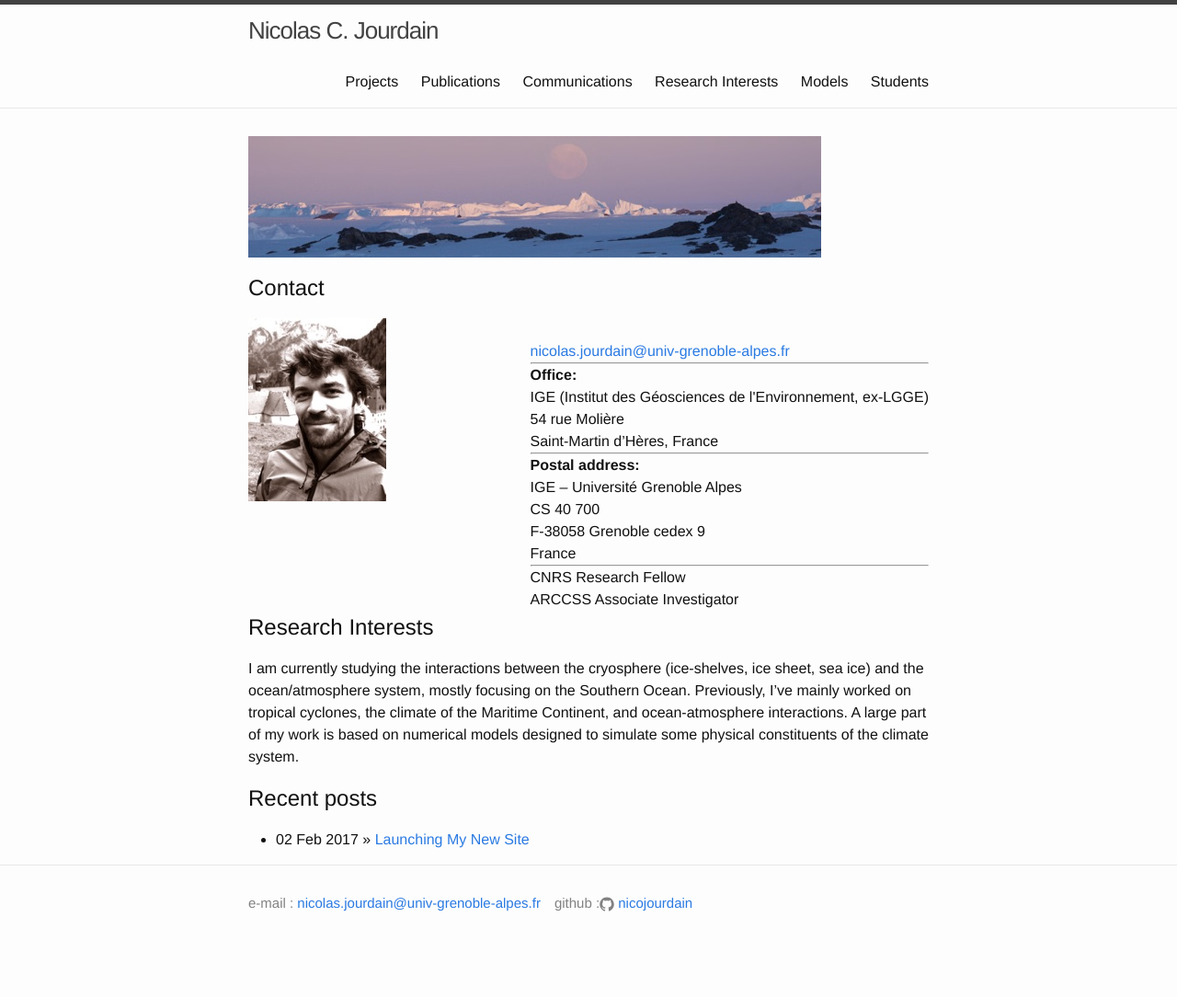
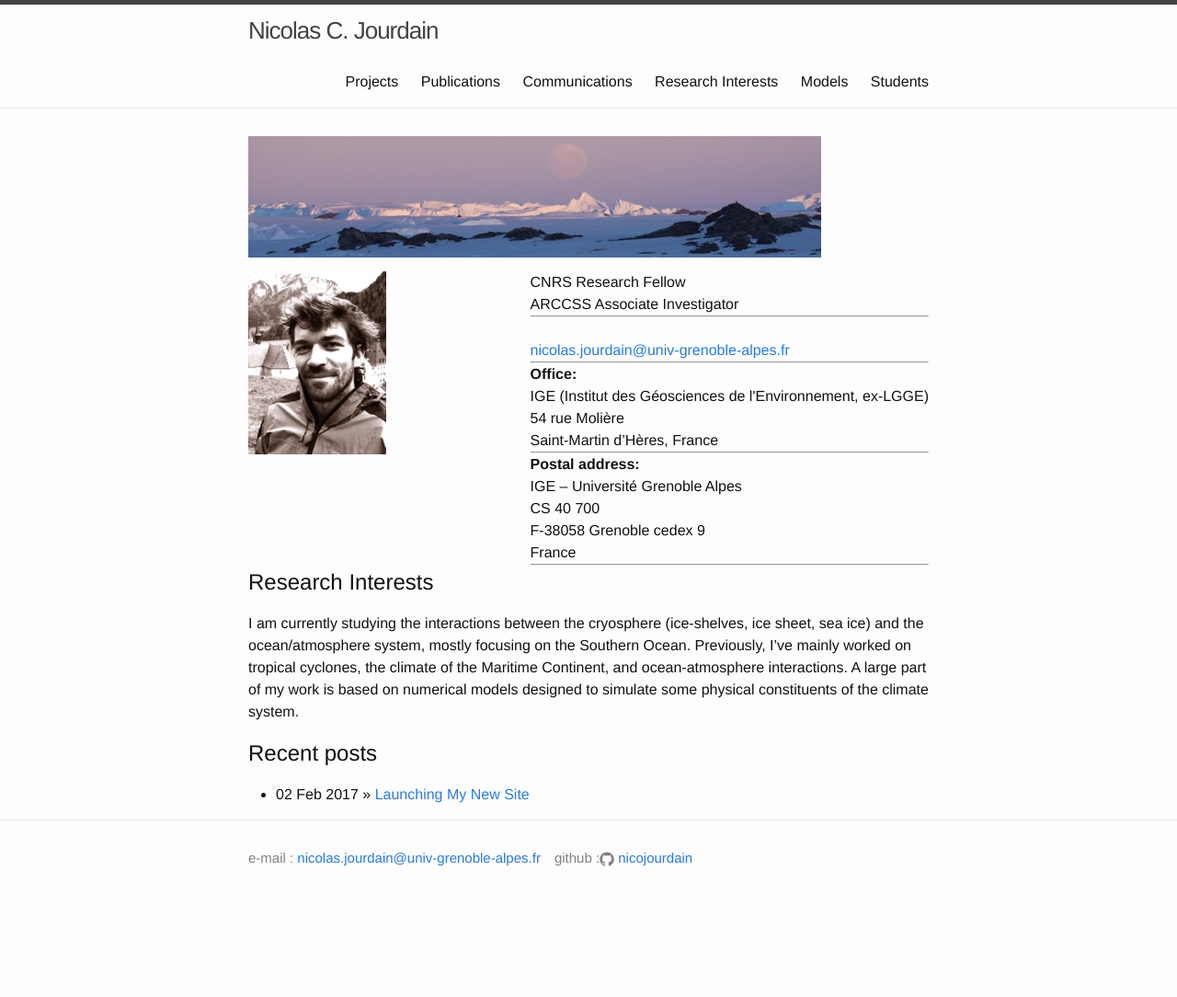
Before and after one commit to nicojourdain/nicojourdain.github.io, a Jekyll site: the page built from index.md, in a window 1280 px wide. Shown: the whole page at 92% size. Built offline with Jekyll 4.4.1, drawn with Linux system fonts in a browser that asks for light colours; after the commit the page ends 1035 px from its top, so only the background shows below that.

```diff
--- a/index.md
+++ b/index.md
@@ -4,13 +4,13 @@ layout: default
 
 ![baniere1]({{site.baseurl}}/img/baniere_3.jpg)
 
-## Contact
-
 {::nomarkdown}
-<div style="float:left">
+<div style="display:inline;text-align:left;">
 <img src="{{site.baseurl}}/img/photo_nico-filtered.jpg" style="float: left;" />
-</div>
 <div style="float:right">
+CNRS Research Fellow<br>
+ARCCSS Associate Investigator<br>
+<hr>
 <mailto:nicolas.jourdain@univ-grenoble-alpes.fr><br>
 <a href="mailto:nicolas.jourdain@univ-grenoble-alpes.fr">nicolas.jourdain@univ-grenoble-alpes.fr</a><br>
 <hr>
@@ -25,8 +25,7 @@ CS 40 700<br>
 F-38058 Grenoble cedex 9<br>
 France<br>
 <hr>
-CNRS Research Fellow<br>
-ARCCSS Associate Investigator<br>
+</div>
 </div>
 <div style="clear:both"/>
 {:/}
```
Also changed, not shown: projects_dir/trois_as.md (+1 -1 lines).
